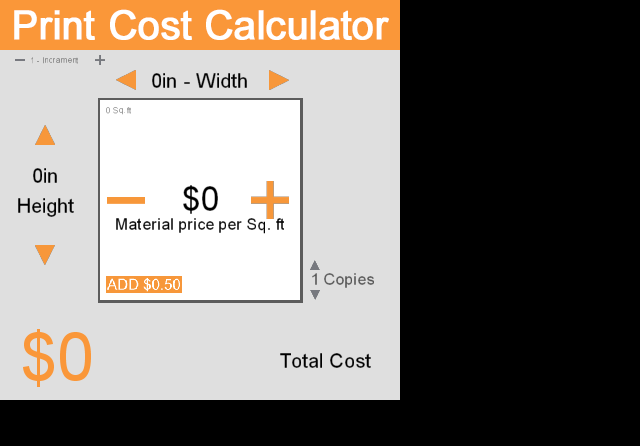
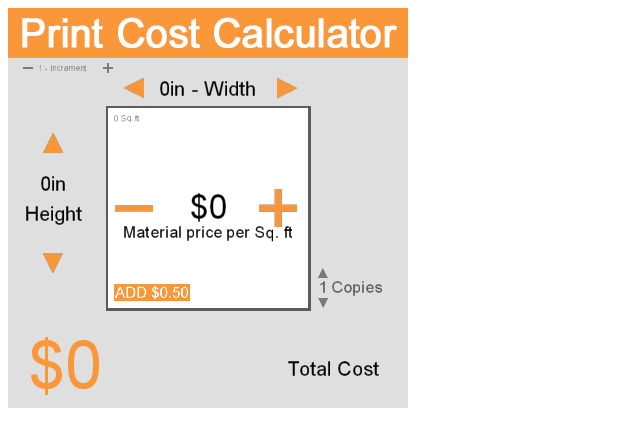
Before and after one commit to ciaweb/DOC-print-cost-calculator, a plain HTML site: page calculator.html in a window 1280 px wide. Shown: the whole page, without its empty margins (0-640 px from the left). Drawn offline with Linux system fonts and the light colour scheme; files whose address does not match are found by name.

Commit message:
Update calculator.html

```diff
--- a/calculator.html
+++ b/calculator.html
@@ -13,14 +13,15 @@
         <title>PrintCostCalculator</title>
 
         <!-- Set the background colour of the document -->
-        <style>
-            body {
+
+            <!--body {
               background: #000000;
               color:#cccccc;
               margin: 0px;
               padding: 0px;
               border: 0px;
-            }
+            }-->
+        <style>
             canvas {
                       image-rendering: optimizeSpeed;
                       -webkit-interpolation-mode: nearest-neighbor;
```
